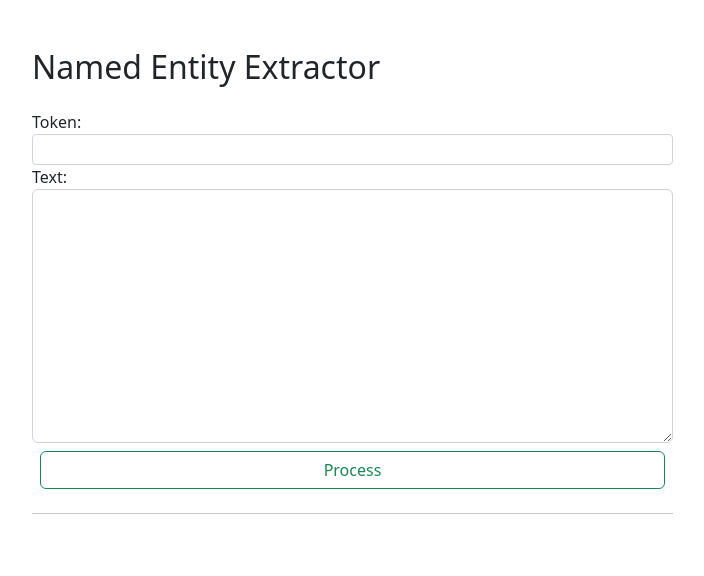
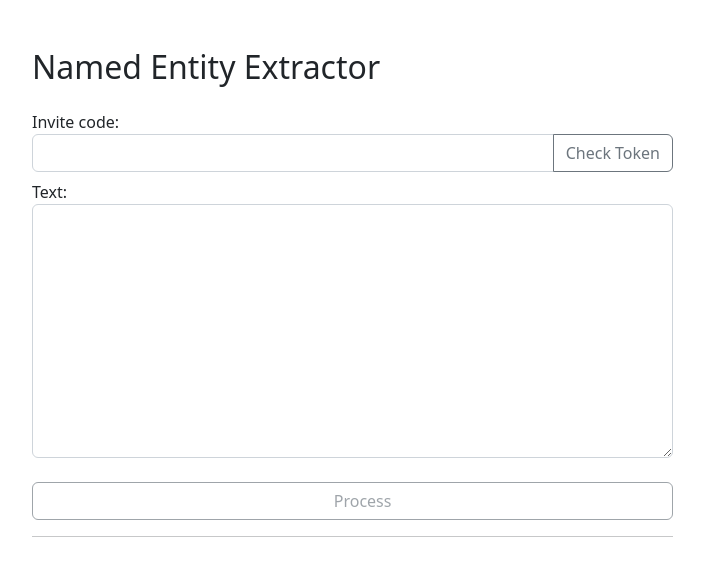
Before and after one commit to aaronkaplan/cti-llm, a Django app: page / in a window 1280 px wide. Shown: the top 576 px of the page, without its empty margins (50-754 px from the left). Run offline with Django 5.2, Linux system fonts and the light colour scheme.

Commit message:
Invite token validation plus loading indicator

```diff
--- a/NER/web/apps/ner/static/js/script.js
+++ b/NER/web/apps/ner/static/js/script.js
@@ -3,20 +3,95 @@ document.addEventListener('DOMContentLoaded', function() {
     const token = window.location.hash.substring(1); // Remove '#' from the beginning
     // Populate the token into the form field
     const tokenField = document.getElementById('tokenField');
+    const checkButton = this.getElementById('checkTokenButton');
+    const processButton = this.getElementById('processButton');
 
     // Populate the token into the form field and adjust field properties if token exists
     if (token) {
         tokenField.value = token;
-        tokenField.disabled = true; // Disable the field
-        // TODO: Check if actually valid
-        tokenField.classList.add('is-valid'); // Add success class to change background color
+        checkTokenValidity(token).then(isValid => {
+            if (isValid) {
+                tokenField.disabled = true; // Disable the field
+                checkButton.disabled = true; // Disable the field
+                tokenField.classList.add('is-valid');
+                processButton.classList.replace('btn-outline-secondary', 'btn-outline-dark');
+                processButton.disabled = false;
+                console.log('Token is valid.');
+            } else {
+                tokenField.classList.add('is-invalid');
+                processButton.disabled = true;
+                console.log('Token is invalid.');
+            }
+        });
     }
+
+    checkTokenButton.addEventListener('click', function() {
+        // Get the current value of the token input field
+        const token = document.getElementById('tokenField').value;
+        // Call the checkTokenValidity function with the token
+        checkTokenValidity(token).then(isValid => {
+            if (isValid) {
+                tokenField.classList.replace('is-invalid', 'is-valid');
+                processButton.classList.replace('btn-outline-secondary', 'btn-outline-dark');
+                processButton.disabled = false;
+                console.log('Token is valid.');
+            } else {
+                tokenField.classList.replace('is-valid', 'is-invalid');
+                processButton.disabled = true;
+                console.log('Token is invalid.');
+            }
+        });
+    });
+
+
 });
+
+async function checkTokenValidity(token) {
+    // Define the URL for the API endpoint
+    const url = '/api/auth/validate_token';
+
+    // Prepare the request body
+    const requestBody = {
+        token: token
+    };
+
+    try {
+        // Send a POST request to the API endpoint
+        const response = await fetch(url, {
+            method: 'POST',
+            headers: {
+                'Content-Type': 'application/json',
+            },
+            body: JSON.stringify(requestBody),
+        });
+
+        // Check if the request was successful
+        if (!response.ok) {
+            console.error('Error validating token:', response.statusText);
+            return false; // Return false if the request failed
+        }
+
+        // Parse the JSON response
+        const data = await response.json();
+
+        if (data.status === 'valid') {
+            return true; // Return true if the token is valid
+        } else {
+            return false; // Return false if the token is invalid
+        }
+    } catch (error) {
+        console.error('Error:', error);
+        return false; // Return false in case of any error
+    }
+}
 
 async function processAndDisplay() {
     // Get the text from the input field
     const text = document.getElementById('textInput').value;
     const token = document.getElementById('tokenField').value;
+    const processButton = document.getElementById('loadingIndicator');
+
+    processButton.classList.remove("invisible");
 
     // Ensure the token is present
     if (!token) {
@@ -125,4 +200,8 @@ async function processAndDisplay() {
 
     // Call the new function to generate and display the JSON output
     generateJsonOutput(matches);
+
+    // Hide loading indicator
+    processButton.classList.add("invisible");
+
 }
--- a/NER/web/apps/ner/templates/index.html
+++ b/NER/web/apps/ner/templates/index.html
@@ -17,16 +17,18 @@
                 <div class="col-lg-7">
                     <h2 class="mb-4">Named Entity Extractor</h2>
                     <form id="textProcessForm">
-                        <div class="form-group">
-                            <label for="textInput">Token:</label>
-                            <input class="form-control form-control-sm" id="tokenField" rows="1" name="token" value=""></textarea>
+                            <label for="textInput">Invite code:</label>
+                        <div class="input-group">
+                            <input class="form-control" id="tokenField" rows="1" name="token" value="" aria-describedby="checkTokenButton"></textarea>
+                            <button id="checkTokenButton" type="button" class="btn btn-outline-secondary">Check Token</button>
                         </div>
-                        <div class="form-group">
+                        <div class="form-group mt-2">
                             <label for="textInput">Text:</label>
                             <textarea class="form-control" id="textInput" rows="10"></textarea>
                         </div>
-                        <div class="d-grid gap-2 p-2 ">
-                            <button type="button" class="btn btn-outline-success" onclick="processAndDisplay()">Process</button>
+                        <div class="d-grid gap-2 mt-4">
+                            <button id="processButton" type="button" class="btn btn-outline-secondary" disabled onclick="processAndDisplay()">
+                                <span id="loadingIndicator" class="spinner-grow spinner-grow-sm invisible" role="status" aria-hidden="true"></span> Process</button>
                         </div>
                     </form>
                     <hr>
```
Also changed, not shown: NER/web/apps/users/api.py (+17 -0 lines), NER/README.md, NER/web/static/js/script.js (added).
